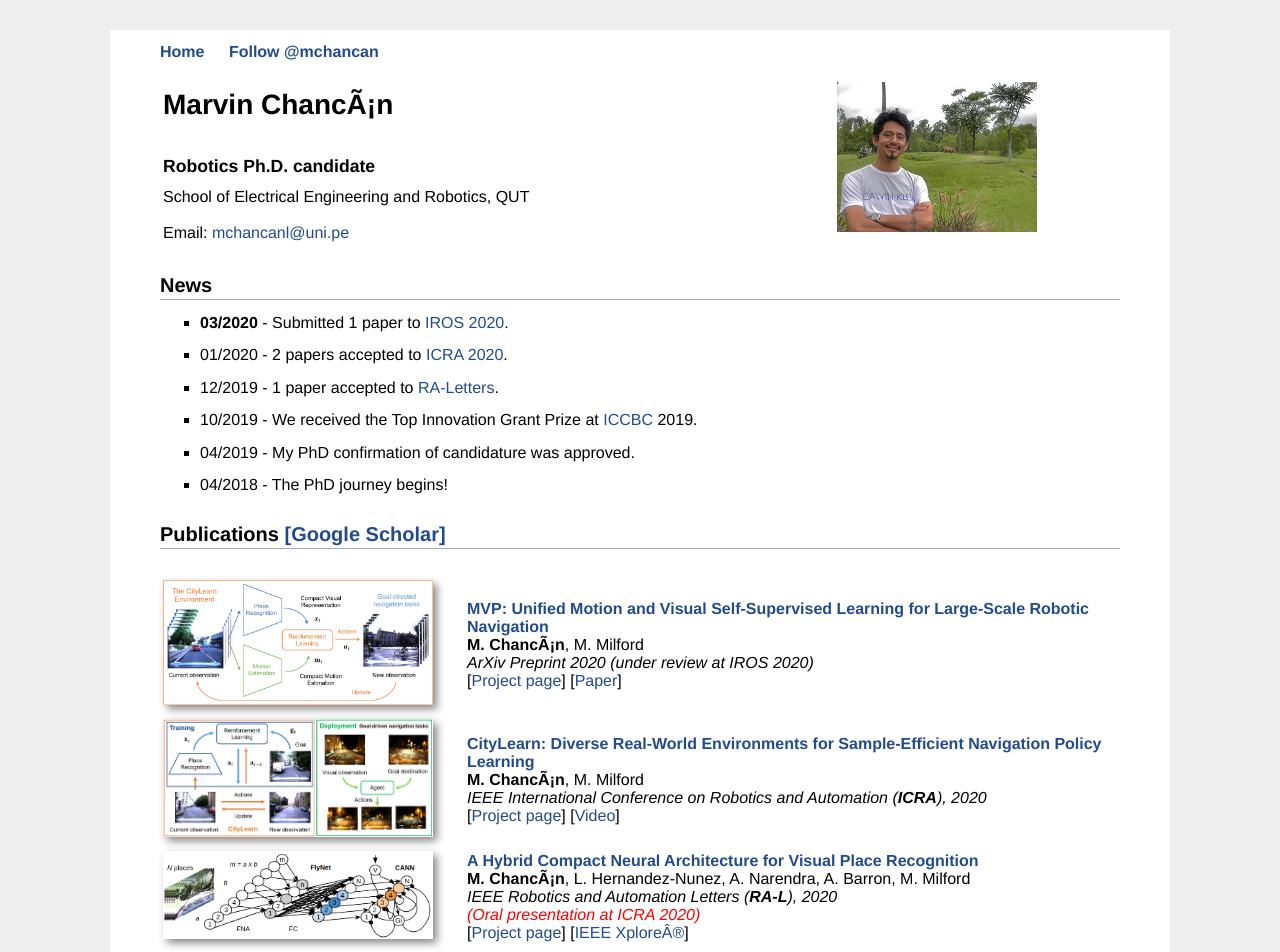
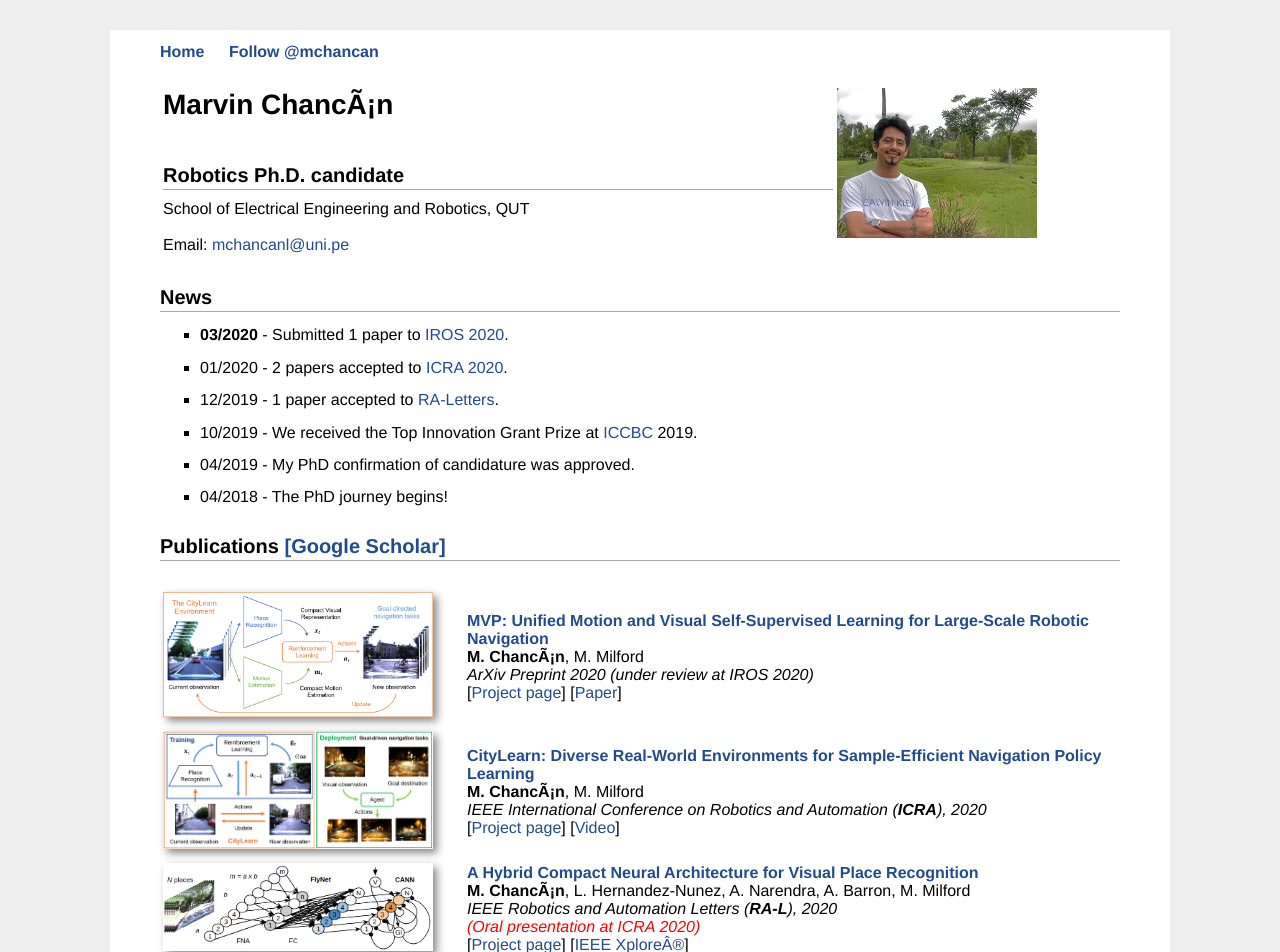
Before and after one commit to mchancan/mchancan.github.io, a Jekyll site: the page built from index.html, in a window 1280 px wide. Shown: the top 952 px of the page. Built offline with Jekyll 4.4.1, drawn with Linux system fonts in a browser that asks for light colours; comment, search, counter and statistics services are not loaded.

```diff
--- a/index.html
+++ b/index.html
@@ -11,7 +11,7 @@ title: MV
 					<h1>Marvin Chancán</h1>
 				</div>
 
-				<h3>Robotics Ph.D. candidate</h3>
+				<h2>Robotics Ph.D. candidate</h2>
 				School of Electrical Engineering and Robotics, QUT </br>
 				</br>
 				Email: <a href="mailto:mchancanl@uni.pe">mchancanl@uni.pe</a>
```
